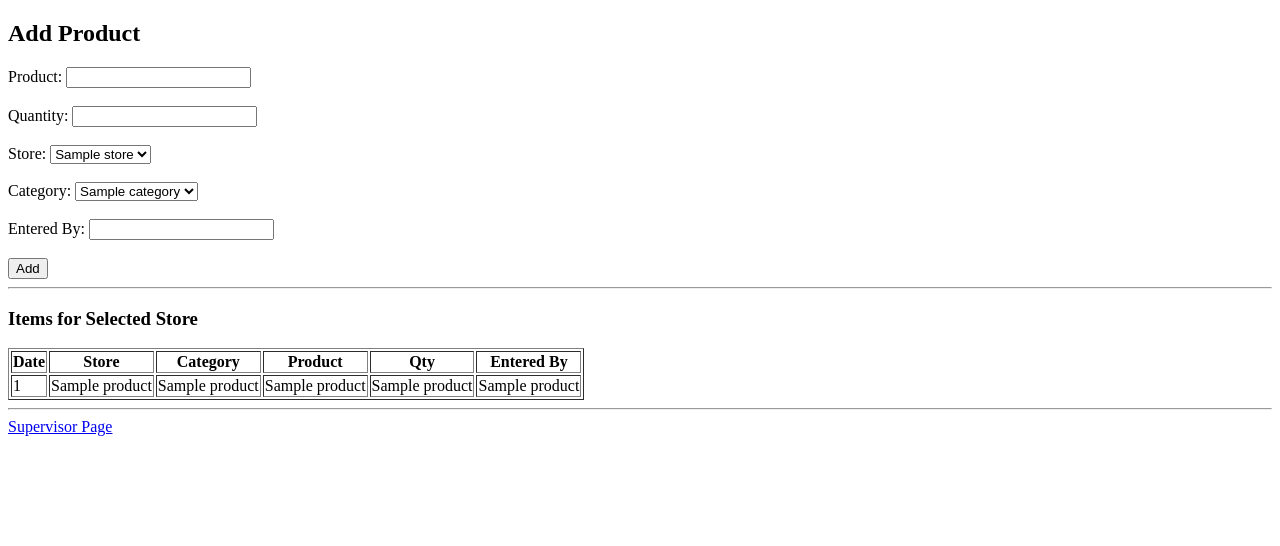
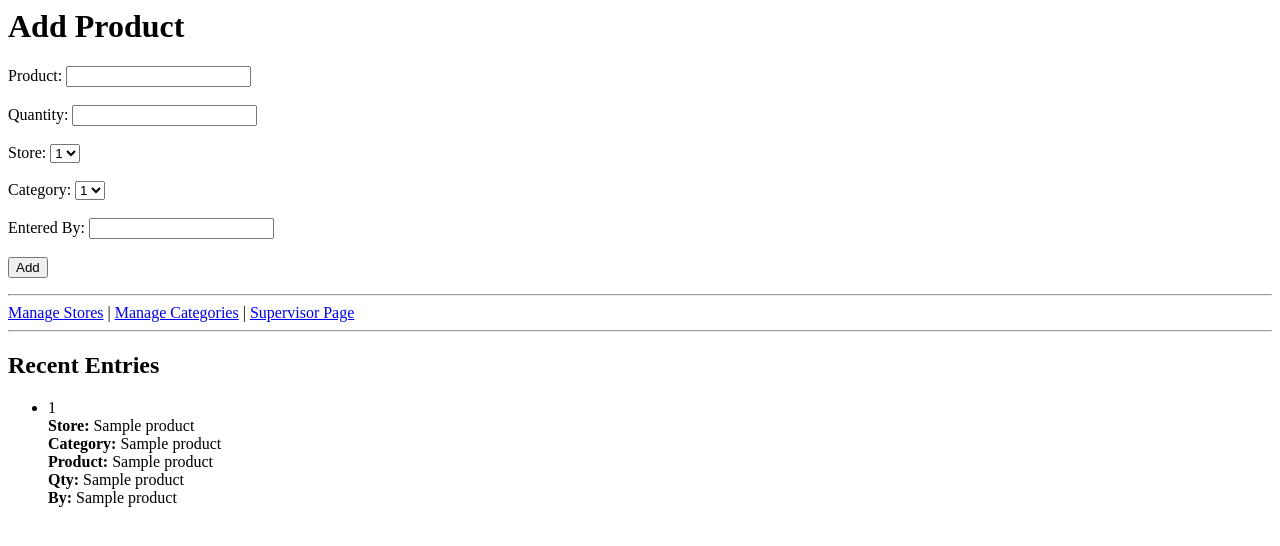
Before and after one commit to hetshah8100/inventory-system, a Flask app: template templates/index.html in a window 1280 px wide. Shown: the top 546 px of the page. Run offline with Flask 3, Linux system fonts and the light colour scheme; the template is opened without the code that fills it: most values are stand-ins (such as "Sample title", 1, 10 or a date in 2020); some libraries are stand-ins or nearby versions.

Commit message:
Update index.html

```diff
--- a/templates/index.html
+++ b/templates/index.html
@@ -1,69 +1,45 @@
-<!DOCTYPE html>
-<html>
-<head>
-  <title>Inventory System</title>
-</head>
-<body>
-
-<h2>Add Product</h2>
+<h1>Add Product</h1>
 
 <form method="POST">
-  Product:
-  <input type="text" name="product" required><br><br>
-
-  Quantity:
-  <input type="number" name="quantity" required><br><br>
+Product: <input name="product"><br><br>
+Quantity: <input name="quantity" type="number"><br><br>
 
 Store:
-  <select name="store" required>
+<select name="store">
 {% for s in stores %}
-      <option value="{{ s[0] }}">{{ s[1] }}</option>
+<option>{{ s[0] }}</option>
 {% endfor %}
 </select><br><br>
 
 Category:
-  <select name="category" required>
+<select name="category">
 {% for c in categories %}
-      <option value="{{ c[0] }}">{{ c[1] }}</option>
+<option>{{ c[0] }}</option>
 {% endfor %}
 </select><br><br>
 
-  Entered By:
-  <input type="text" name="entered_by" required><br><br>
-
-  <button type="submit">Add</button>
+Entered By: <input name="entered_by"><br><br>
+<button>Add</button>
 </form>
 
 <hr>
 
-{% if products %}
-<h3>Items for Selected Store</h3>
-
-<table border="1">
-  <tr>
-    <th>Date</th>
-    <th>Store</th>
-    <th>Category</th>
-    <th>Product</th>
-    <th>Qty</th>
-    <th>Entered By</th>
-  </tr>
-  {% for p in products %}
-  <tr>
-    <td>{{ p[0] }}</td>
-    <td>{{ p[1] }}</td>
-    <td>{{ p[2] }}</td>
-    <td>{{ p[3] }}</td>
-    <td>{{ p[4] }}</td>
-    <td>{{ p[5] }}</td>
-  </tr>
-  {% endfor %}
-</table>
-{% endif %}
+<a href="/stores">Manage Stores</a> |
+<a href="/categories">Manage Categories</a> |
+<a href="/supervisor">Supervisor Page</a>
 
 <hr>
 
-<a href="/supervisor">Supervisor Page</a>
-
-</body>
-</html>
+<h2>Recent Entries</h2>
+<ul>
+{% for p in products %}
+<li>
+{{ p[0] }}<br>
+<b>Store:</b> {{ p[1] }}<br>
+<b>Category:</b> {{ p[2] }}<br>
+<b>Product:</b> {{ p[3] }}<br>
+<b>Qty:</b> {{ p[4] }}<br>
+<b>By:</b> {{ p[5] }}
+</li><br>
+{% endfor %}
+</ul>
```
Lines whose indentation alone changed are shown as unchanged.
